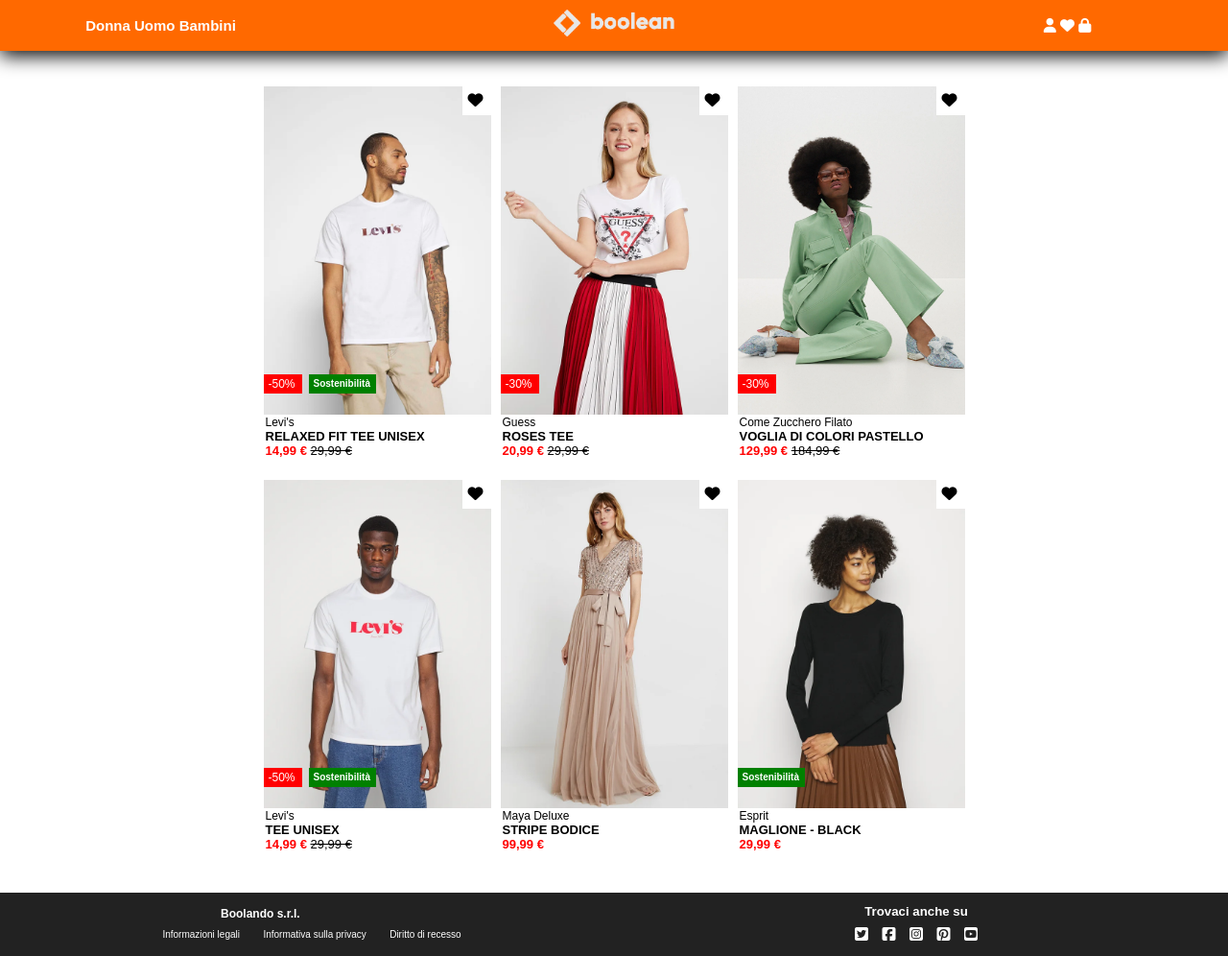
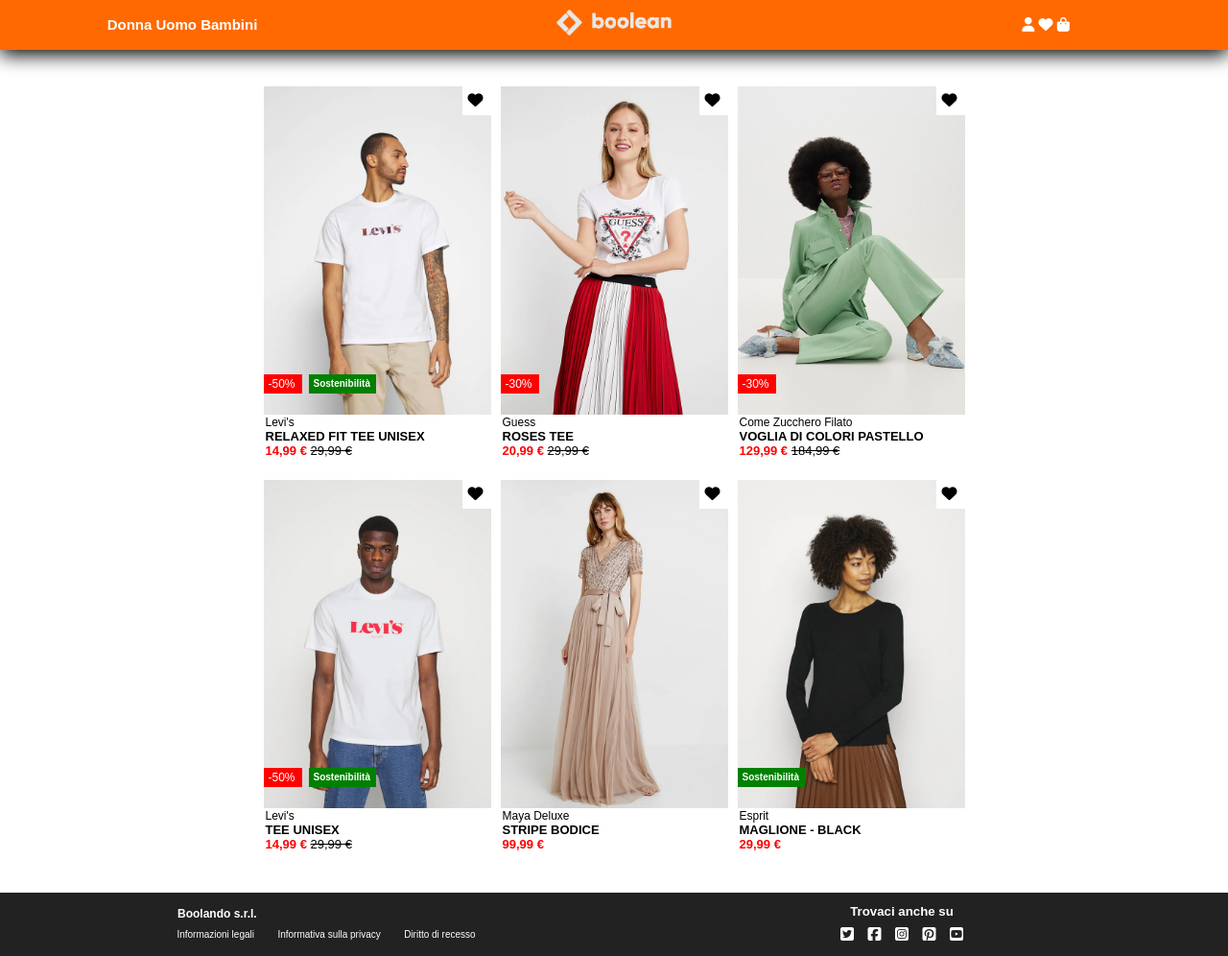
Before and after one commit to MelaniaPicone/html-css-boolando, a plain HTML site: page index.html in a window 1280 px wide. Shown: the whole page at 96% size. Drawn offline with Linux system fonts and the light colour scheme.

Commit message:
[fix] class correction

```diff
--- a/assets/css/style.css
+++ b/assets/css/style.css
@@ -3,6 +3,8 @@
   padding: 0;
   box-sizing: border-box;
 }
+
+/* commons */
 
 body {
   font-family: Arial, Helvetica, sans-serif;
@@ -15,11 +17,12 @@ header {
   padding: 10px;
   position: fixed;
   z-index: 1;
+  top: 0;
   box-shadow: 0px 5px 20px black;
 }
 
 main {
-  max-width: 1000px;
+  max-width: 1200px;
   height: auto;
   padding-top: 60px;
   margin: 0 auto;
@@ -33,8 +36,10 @@ footer {
 
 }
 
+/*layout*/
+
 .container-head {
-  max-width: auto;
+  max-width: 1200px;
   height: auto;
   margin: 0 auto;
   display: flex;
@@ -42,7 +47,7 @@ footer {
 }
 
 .container-foot {
-  max-width: auto;
+  max-width: 1200px;
   height: auto;
   margin: 0 auto;
   display: flex;
@@ -73,7 +78,6 @@ footer {
   width: 20%;
 }
 
-
 .container-main {
   padding: 30px;
   max-width: 850px;
@@ -95,7 +99,6 @@ footer {
   width: calc(90% / 3);
 }
 
-
 .h-500 {
   height: 400px;
 }
@@ -103,6 +106,8 @@ footer {
 .card {
   position: relative;
 }
+
+/* utility */
 
 .card img {
   width: 100%;
@@ -118,7 +123,7 @@ footer {
   font-size: 12px;
   font-weight: bold;
   text-align: left;
-  padding-left: 220px;
+  padding-left: 145px;
 }
 
 .col-50 li {
@@ -140,6 +145,8 @@ footer {
 .col-50 i {
   padding: 5px
 }
+
+/* content */
 
 .heart {
   width: 30px;
@@ -248,8 +255,6 @@ footer {
   display: block;
 }
 
-
-
 /* pagina aggiuntiva */
 
 .boximagedet {
@@ -268,6 +273,4 @@ ul li p {
   font-size: 10px;
   text-align: justify;
   font-style: italic;
-
-
 }
--- a/index.html
+++ b/index.html
@@ -24,7 +24,7 @@
       <div class="col-25 center">
         <a href="#"><i class="fa-solid fa-user"></i></a>
         <a href="#"><i class="fa-solid fa-heart"></i></a>
-        <a href="#"><i class="fa-solid fa-lock"></i></a>
+        <a href="#"><i class="fa-solid fa-bag-shopping"></i></a>
       </div>
     </div>
   </header>
```
